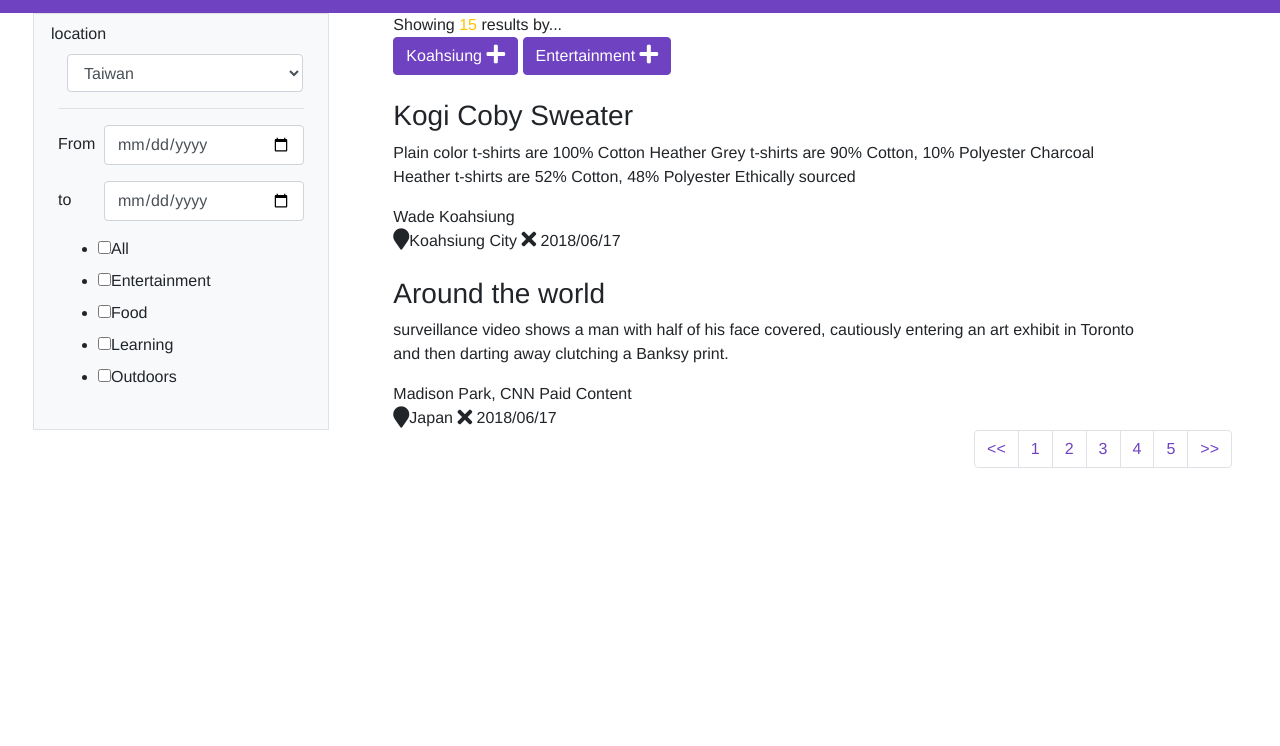
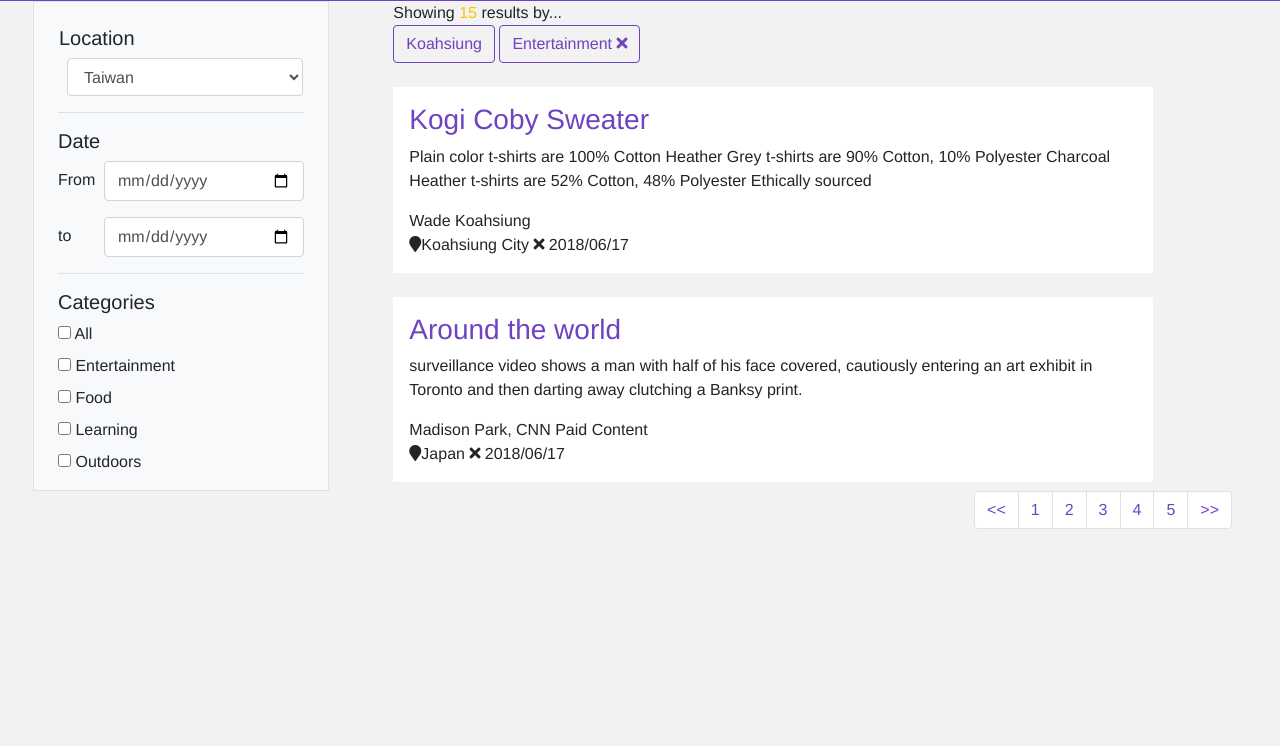
Before and after one commit to WadeHuang1993/F2E-2018, a website: page week2-filter/index.html in a window 1280 px wide. Shown: the part 54-800 px from the top of the page. Drawn offline with nearby package versions, Linux system fonts and the light colour scheme.

Commit message:
feat: 微調畫面樣式
 issue #week2-filter

```diff
--- a/week2-filter/assets/css/style.css
+++ b/week2-filter/assets/css/style.css
@@ -4,3 +4,15 @@ h1, h2, h3, h4, h5, h6, .h1, .h2, .h3, .h4, .h5, .h6, body {
     -webkit-font-smoothing: antialiased;
     -moz-osx-font-smoothing: grayscale;
 }
+
+input[type="checkbox"] {
+
+}
+
+body {
+    background-color: #F2F2F2;
+}
+
+.badge .badge-outlined {
+    background-color: transparent
+}
--- a/week2-filter/index.html
+++ b/week2-filter/index.html
@@ -17,10 +17,10 @@
     <link rel="stylesheet" href="assets/css/style.css"/>
 </head>
 <body>
-<header class="bg-primary p-2 pl-5 container-fluid align-items-center">
+<header class="bg-primary pl-5 pt-1 pb-1 container-fluid align-items-center">
     <div class="site-title text-white d-inline-block col-3"><h2>HaveFun</h2></div>
     <div class="searcher d-inline-block col-6">
-        <div class="input-group mb-2">
+        <div class="input-group pb-1">
             <div class="input-group-prepend">
                 <div id="btn-search" class="input-group-text"><i class="fa fa-search"></i></div>
             </div>
@@ -32,15 +32,16 @@
 <section class="body container-fluid row pl-5 pr-5">
     <aside class="bg-light border p-2 col-3">
         <div class="filter pr-3 pl-3">
-            <div class="location-selector w-100 border-bottom">
+            <div class="location-selector mt-3 border-bottom">
                 <div class="form-group row">
-                    <label for="location" class="ml-2">location</label>
+                    <h5 class="ml-3">Location</h5>
                     <select class="form-control ml-4 mr-3" id="location">
                         <option>Taiwan</option>
                     </select>
                 </div>
             </div>
-            <div class="date-range mt-3">
+            <div class="date-range mt-3 border-bottom">
+                <h5>Date</h5>
                 <div class="form-group row">
                     <label for="date-start" class="col-2 col-form-label">From</label>
                     <div class="col-sm-10">
@@ -54,15 +55,25 @@
                     </div>
                 </div>
             </div>
-            <div class="categories">
-                <ul>
-                    <li><label><input type="checkbox" name="categores" value="">All</label></li>
-                    <li><label><input type="checkbox" name="categores" value="">Entertainment</label></li>
-                    <li><label><input type="checkbox" name="categores" value="">Food</label></li>
-                    <li><label><input type="checkbox" name="categores" value="">Learning</label></li>
-                    <li><label><input type="checkbox" name="categores" value="">Outdoors</label></li>
-                </ul>
+            <div class="categories mt-3">
+                <h5>Categories</h5>
+                <div class="checkbox">
+                    <label><input type="checkbox" name="categores" value=""> All</label>
+                </div>
+                <div class="checkbox">
+                    <label><input type="checkbox" name="categores" value=""> Entertainment</label>
+                </div>
+                <div class="checkbox">
+                    <label><input type="checkbox" name="categores" value=""> Food</label>
+                </div>
+                <div class="checkbox">
+                    <label><input type="checkbox" name="categores" value=""> Learning</label>
+                </div>
+                <div class="checkbox">
+                    <label><input type="checkbox" name="categores" value=""> Outdoors</label>
+                </div>
             </div>
+        </div>
         </div>
     </aside>
 
@@ -70,8 +81,8 @@
         <span class="search-result">Showing <span class="text-warning">15</span> results by...</span>
 
         <div class="tags">
-            <button class="btn btn-primary">Koahsiung <i class="fa fa-lg fa-plus"></i></button>
-            <button class="btn btn-primary">Entertainment <i class="fa fa-lg fa-plus"></i></button>
+            <button class="btn rounded btn-outline-primary">Koahsiung  </button>
+            <button class="btn btn-outline-primary">Entertainment  <i class="fas fa-times"></i></button>
         </div>
 
         <article>
@@ -80,9 +91,9 @@
                     <img src="" alt="">
                 </div>
 
-                <div class="article-body">
+                <div class="article-body bg-white p-3">
                     <div class="article-title">
-                        <h3>Kogi Coby Sweater</h3>
+                        <h3 class="text-primary">Kogi Coby Sweater</h3>
                     </div>
                     <div class="article-content">
                         <p>
@@ -98,8 +109,8 @@
                             <span>  Koahsiung</span>
                         </div>
                         <div class="bottom-properties">
-                            <span class="author"><i class="fas fa-lg fa-map-marker"></i>Koahsiung City</span>
-                            <span class="author"><i class="fas fa-lg fa-times"></i>  2018/06/17</span>
+                            <span class="author"><i class="fas fa-map-marker"></i>Koahsiung City</span>
+                            <span class="author"><i class="fas fa-times"></i>  2018/06/17</span>
                         </div>
                     </div>
                 </div>
@@ -110,9 +121,9 @@
                     <img src="" alt="">
                 </div>
 
-                <div class="article-body">
+                <div class="article-body bg-white p-3">
                     <div class="article-title">
-                        <h3>Around the world</h3>
+                        <h3 class="text-primary">Around the world</h3>
                     </div>
                     <div class="article-content">
                         <p>
@@ -127,8 +138,8 @@
                             <span>  Paid Content</span>
                         </div>
                         <div class="bottom-properties">
-                            <span class="author"><i class="fas fa-lg fa-map-marker"></i>Japan</span>
-                            <span class="author"><i class="fas fa-lg fa-times"></i>  2018/06/17</span>
+                            <span class="author"><i class="fas fa-map-marker"></i>Japan</span>
+                            <span class="author"><i class="fas fa-times"></i>  2018/06/17</span>
                         </div>
                     </div>
                 </div>
```
